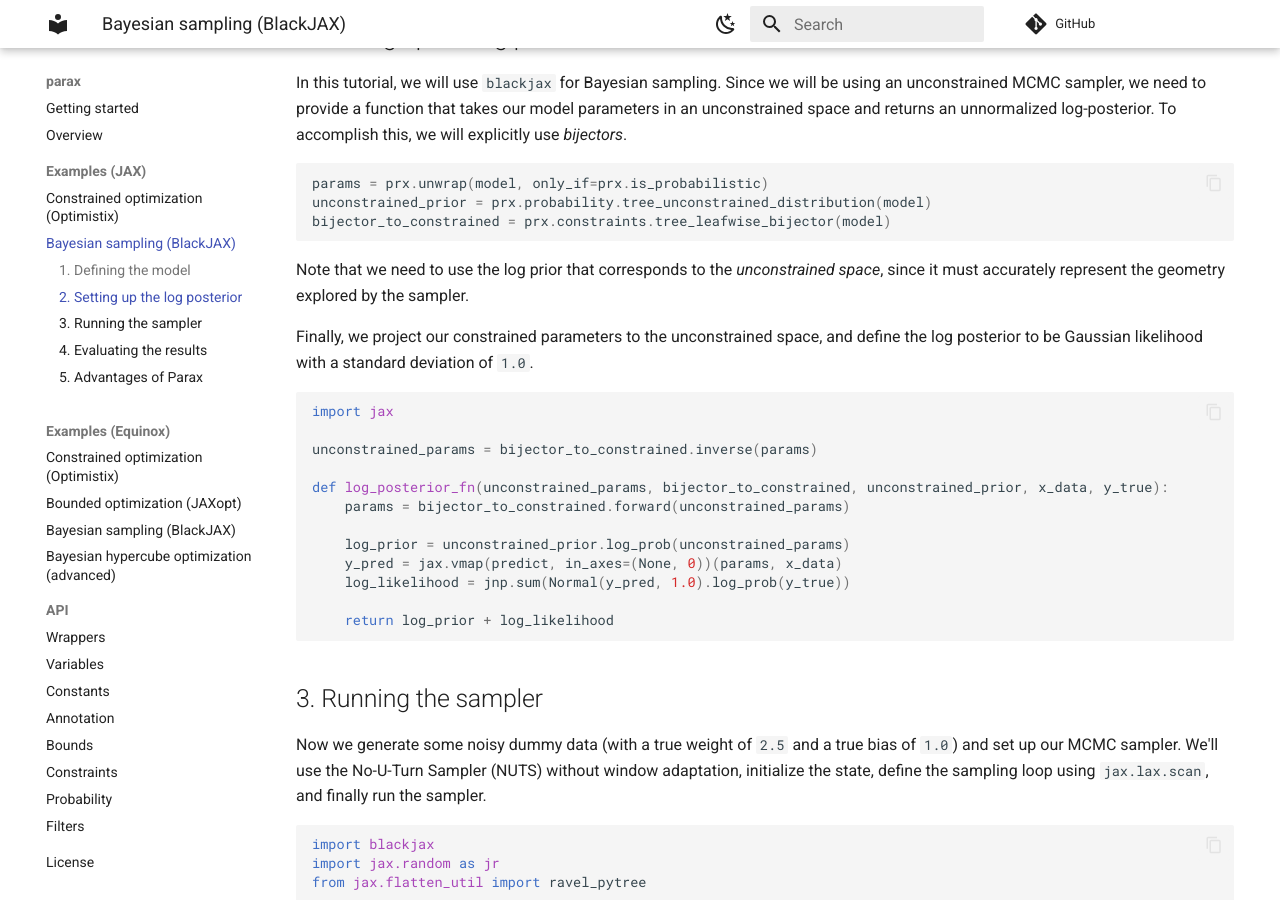
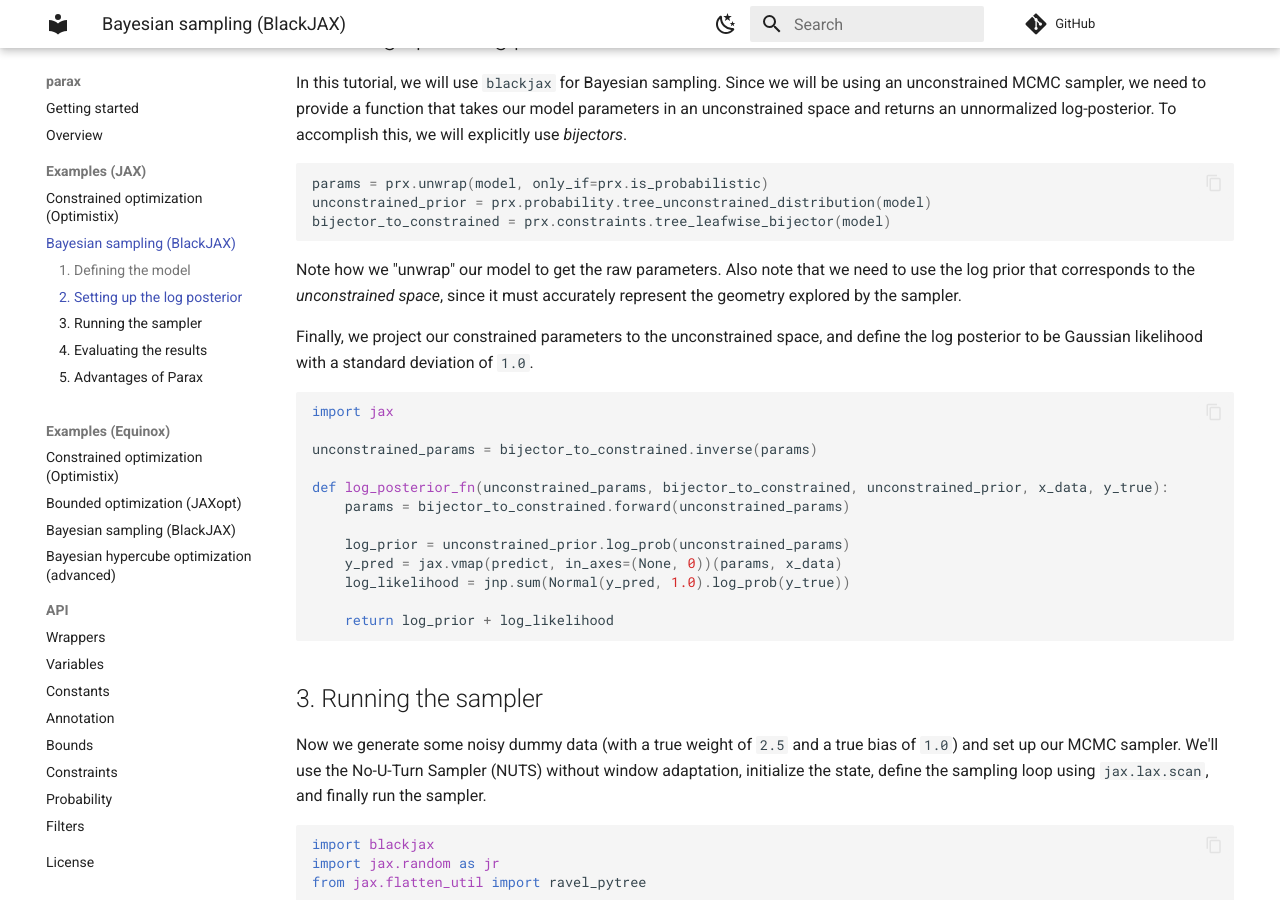
Before and after one commit to gvcallen/parax, an MkDocs documentation site: the page built from docs/examples/jax/bayesian_sampling_blackjax.md, in a window 1280 px wide and 900 px high, scrolled down 656 px. Built offline with MkDocs 1.6.1 and Material for MkDocs 9.7.7, drawn with Linux system fonts in a browser that asks for light colours; comment, search, counter and statistics services are not loaded.

````diff
--- a/docs/examples/jax/bayesian_sampling_blackjax.md
+++ b/docs/examples/jax/bayesian_sampling_blackjax.md
@@ -33,7 +33,7 @@
 bijector_to_constrained = prx.constraints.tree_leafwise_bijector(model)
 ```
 
-Note that we need to use the log prior that corresponds to the *unconstrained space*, since it must accurately represent the geometry explored by the sampler.
+Note how we "unwrap" our model to get the raw parameters. Also note that we need to use the log prior that corresponds to the *unconstrained space*, since it must accurately represent the geometry explored by the sampler.
 
 Finally, we project our constrained parameters to the unconstrained space, and define the log posterior to be Gaussian likelihood with a standard deviation of `1.0`.
 <!-- pytest-codeblocks:cont -->
````
